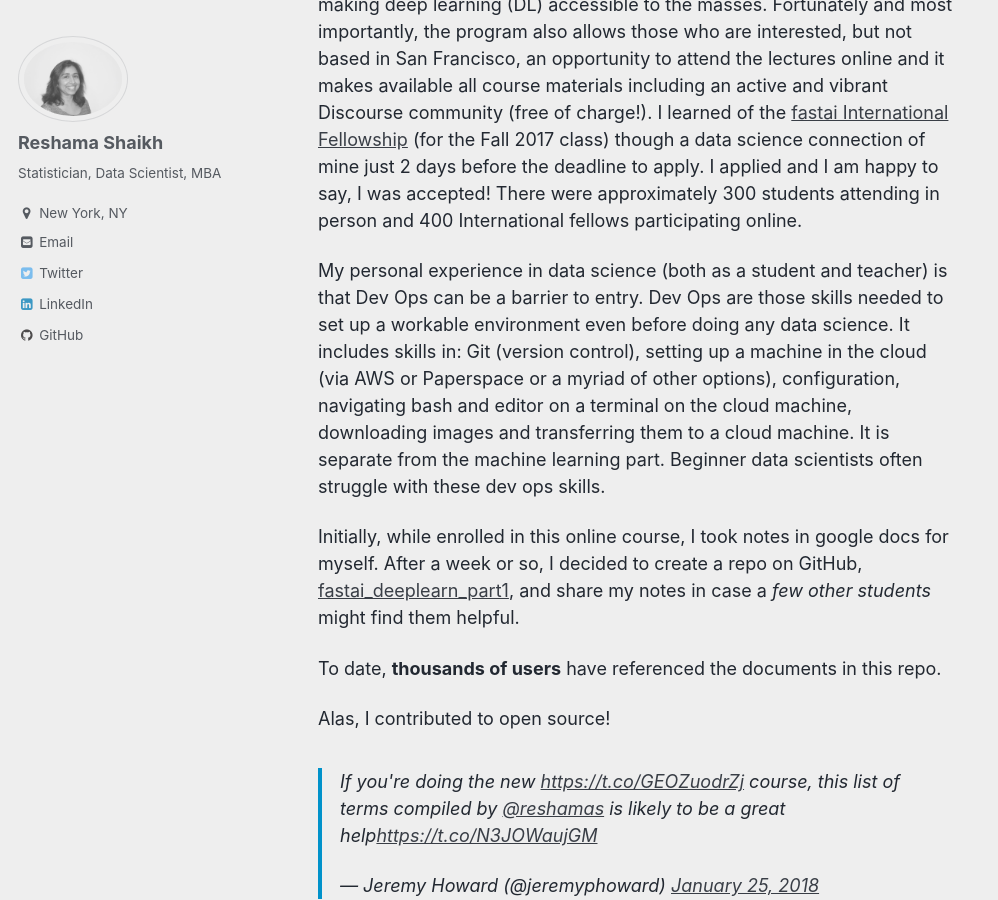
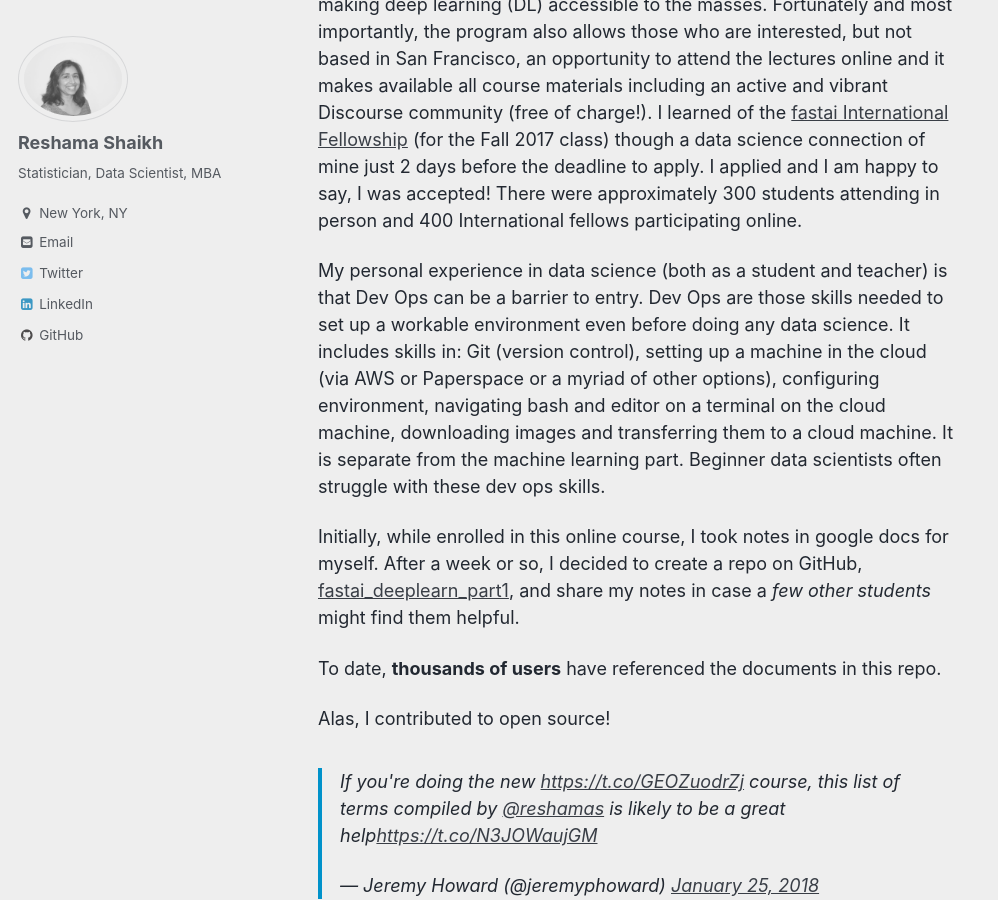
Before and after one commit to reshamas/reshamas.github.io, a Jekyll site: the page built from _posts/2018-04-07-how-i-unknowingly-contributed-to-open-source.md, in a window 1280 px wide and 900 px high, scrolled down 3183 px. Shown: the whole window, without its empty margins (0-998 px from the left). Built offline with Jekyll 4.4.1, drawn with Linux system fonts in a browser that asks for light colours; emoji names are drawn with the system emoji font; comment, search, counter and statistics services are not loaded.

Commit message:
Update 2018-04-07-how-i-unknowingly-contributed-to-open-source.md

```diff
--- a/_posts/2018-04-07-how-i-unknowingly-contributed-to-open-source.md
+++ b/_posts/2018-04-07-how-i-unknowingly-contributed-to-open-source.md
@@ -64,7 +64,7 @@
 
 [fast.ai](http://www.fast.ai) was founded by Jeremy Howard and Rachel Thomas with the goal of making deep learning (DL) accessible to the masses.  Fortunately and most importantly, the program also allows those who are interested, but not based in San Francisco, an opportunity to attend the lectures online and it makes available all course materials including an active and vibrant Discourse community (free of charge!).  I learned of the [fastai International Fellowship](http://www.fast.ai/2017/09/08/international-fellowship/) (for the Fall 2017 class) though a data science connection of mine  just 2 days before the deadline to apply.  I applied and I am happy to say, I was accepted!  There were approximately 300 students attending in person and 400 International fellows participating online.
 
-My personal experience in data science (both as a student and teacher) is that Dev Ops can be a barrier to entry.  Dev Ops are those skills needed to set up a workable environment even before doing any data science.  It includes skills in:  Git (version control), setting up a machine in the cloud (via AWS or Paperspace or a myriad of other options), configuration, navigating bash and editor on a terminal on the cloud machine, downloading images and transferring them to a cloud machine.  It is separate from the machine learning part.  Beginner data scientists often struggle with these dev ops skills.
+My personal experience in data science (both as a student and teacher) is that Dev Ops can be a barrier to entry.  Dev Ops are those skills needed to set up a workable environment even before doing any data science.  It includes skills in:  Git (version control), setting up a machine in the cloud (via AWS or Paperspace or a myriad of other options), configuring environment, navigating bash and editor on a terminal on the cloud machine, downloading images and transferring them to a cloud machine.  It is separate from the machine learning part.  Beginner data scientists often struggle with these dev ops skills.
 
 Initially, while enrolled in this online course, I took notes in google docs for myself.  After a week or so, I decided to create a repo on GitHub,  [fastai_deeplearn_part1](https://github.com/reshamas/fastai_deeplearn_part1), and share my notes in case a *few other students* might find them helpful.
 
```
